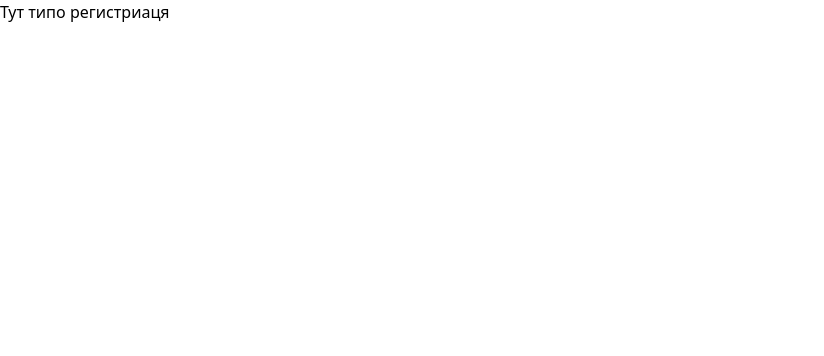
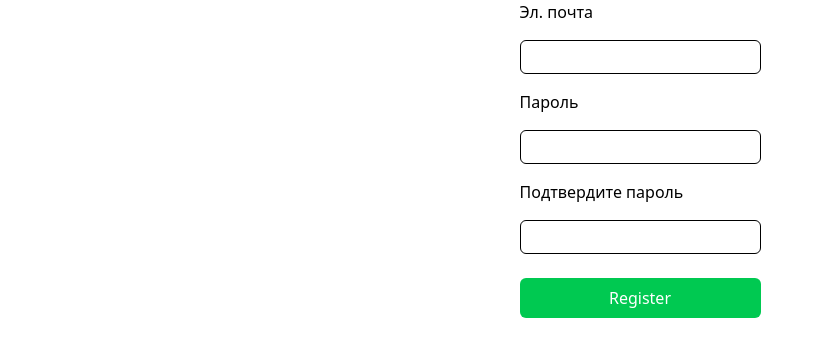
Before and after one commit to Kirillica228/car-rent, a Next.js app in the folder front/: page /register in a window 1280 px wide. Shown: the top 356 px of the page, without its empty margins (0-824 px from the left). Built offline with nearby package versions, Linux system fonts and the light colour scheme.

Commit message:
Write register

```diff
--- a/front/src/app/register/page.tsx
+++ b/front/src/app/register/page.tsx
@@ -1,5 +1,88 @@
-export default function Rgister() {
-    return (
-    <div>Тут типо регистриаця</div>
-    );
+"use client";
+import { useState } from "react";
+
+export default function Register() {
+  const [email, setEmail] = useState("");
+  const [password, setPassword] = useState("");
+  const [confirm, setConfirm] = useState("");
+  const [error, setError] = useState("");
+  const [loading, setLoading] = useState(false);
+
+  async function handleSubmit(e: React.FormEvent) {
+    e.preventDefault();
+    setError("");
+    setLoading(true);
+
+    if (password !== confirm) {
+      setError("Пароли не совпадают");
+      setLoading(false);
+      return;
+    }
+
+    try {
+      const res = await fetch("http://localhost:8080/api/auth/register", {
+        method: "POST",
+        headers: {
+          "Content-Type": "application/json",
+        },
+        body: JSON.stringify({ email, password }),
+      });
+
+      if (!res.ok) {
+        const errData = await res.json();
+        throw new Error(errData.error || "Ошибка регистрации");
+      }
+
+      alert("Регистрация успешна! Теперь войдите.");
+    } catch (err: any) {
+      setError(err.message);
+    } finally {
+      setLoading(false);
+    }
+  }
+
+  return (
+    <div className="flex flex-col items-center ">
+      <main className="flex flex-col gap-[32px] row-start-2 items-center sm:items-start">
+        <form onSubmit={handleSubmit} className="flex flex-col gap-[16px]">
+          <label htmlFor="email">Эл. почта</label>
+          <input
+            type="email"
+            name="email"
+            className="border p-1 rounded-md"
+            value={email}
+            onChange={(e) => setEmail(e.target.value)}
+          />
+
+          <label htmlFor="password">Пароль</label>
+          <input
+            type="password"
+            name="password"
+            className="border p-1 rounded-md"
+            value={password}
+            onChange={(e) => setPassword(e.target.value)}
+          />
+
+          <label htmlFor="confirm">Подтвердите пароль</label>
+          <input
+            type="password"
+            name="confirm"
+            className="border p-1 rounded-md"
+            value={confirm}
+            onChange={(e) => setConfirm(e.target.value)}
+          />
+
+          {error && <p className="text-red-500">{error}</p>}
+
+          <button
+            type="submit"
+            className="bg-green-500 text-white p-2 rounded-md mt-2"
+            disabled={loading}
+          >
+            {loading ? "Регистрируем..." : "Register"}
+          </button>
+        </form>
+      </main>
+    </div>
+  );
 }
```
